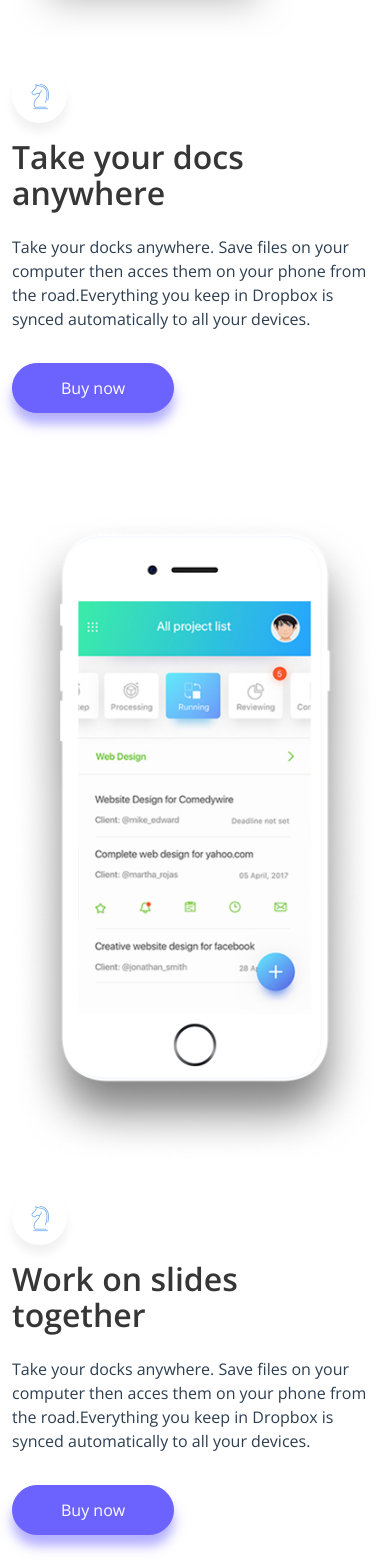
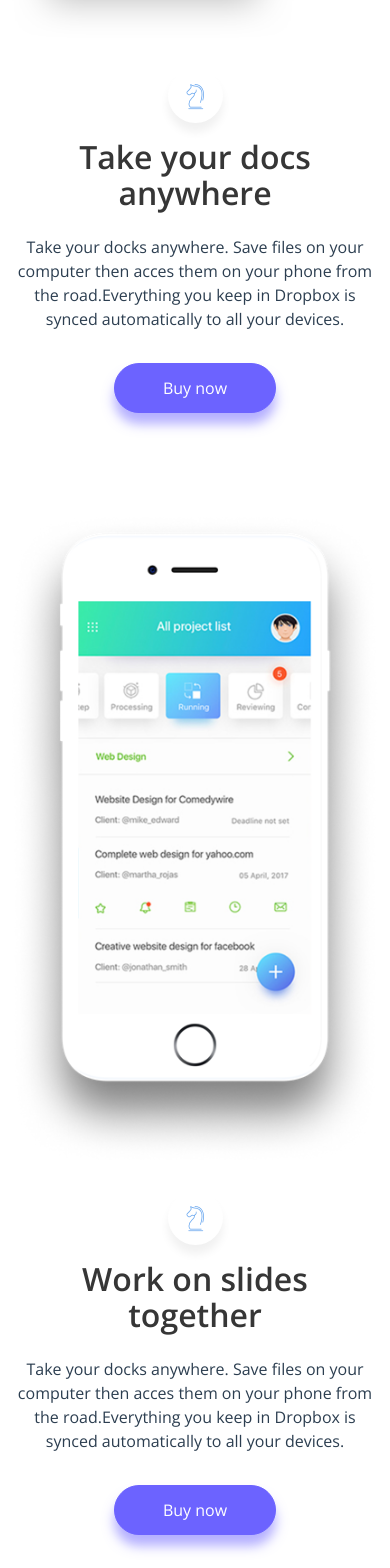
Before and after one commit to tonchmx/hh-lp, a Vue app: page / in a window 390 px wide. Shown: the part 1760-3328 px from the top of the page. Built offline with nearby package versions, Linux system fonts and the light colour scheme.

Commit message:
:lipstick: centered some texts on mobile

```diff
--- a/src/components/Descriptions.vue
+++ b/src/components/Descriptions.vue
@@ -8,17 +8,19 @@
         <div class="rounded-icon-wrapper">
           <img src="/images/icon_1.png" >
         </div>
-        <h3 class="title is-3">
+        <h3 class="title is-3 has-text-centered-mobile">
           Take your docs anywhere
         </h3>
-        <p>
+        <p class="has-text-centered-mobile">
           Take your docks anywhere. Save files on your computer then acces them
           on your phone from the road.Everything you keep in Dropbox is synced
           automatically to all your devices.
         </p>
+        <p class="has-text-centered-mobile">
           <a href="#" class="button is-purple has-shadown is-rounded">
             Buy now
           </a>
+        </p>
       </div>
     </div>
     <div class="columns is-marginless is-vcentered reverse-desktop">
@@ -29,17 +31,19 @@
         <div class="rounded-icon-wrapper">
           <img src="/images/icon_1.png" >
         </div>
-        <h3 class="title is-3">
+        <h3 class="title is-3 has-text-centered-mobile">
           Work on slides together
         </h3>
-        <p>
+        <p class="has-text-centered-mobile">
           Take your docks anywhere. Save files on your computer then acces them
           on your phone from the road.Everything you keep in Dropbox is synced
           automatically to all your devices.
         </p>
+        <p class="has-text-centered-mobile">
           <a href="#" class="button is-purple has-shadown is-rounded">
             Buy now
           </a>
+        </p>
       </div>
     </div>
   </div>
@@ -81,6 +85,11 @@ export default {
         -webkit-box-shadow: 0 9px 10px 0 rgba(0,0,0,0.06);
         -moz-box-shadow: 0 9px 10px 0 rgba(0,0,0,0.06);
         box-shadow: 0 9px 10px 0 rgba(0,0,0,0.06);
+
+        @media screen and (max-width: 768px){
+          margin-left: auto;
+          margin-right: auto;
+        }
       }
 
       a {
--- a/src/components/Pricing.vue
+++ b/src/components/Pricing.vue
@@ -2,10 +2,10 @@
   <div class="container">
     <div class="columns is-marginless is-vcentered">
       <div class="column is-one-third">
-        <h3 class="title is-3">
+        <h3 class="title is-3 has-text-centered-mobile">
           Simple pricing.
         </h3>
-        <p>
+        <p class="has-text-centered-mobile">
           Lorem ipsum dolor sit, amet consectetur adipisicing elit. Tenetur, ratione. Sunt qui dolorum id earum aspernatur aperiam sint perspiciatis? Delectus expedita nobis minima! Quidem, dolore commodi? Voluptate consectetur odit odio.
         </p>
         <div class="comment columns is-mobile is-vcentered">
```
Lines whose indentation alone changed are shown as unchanged.
